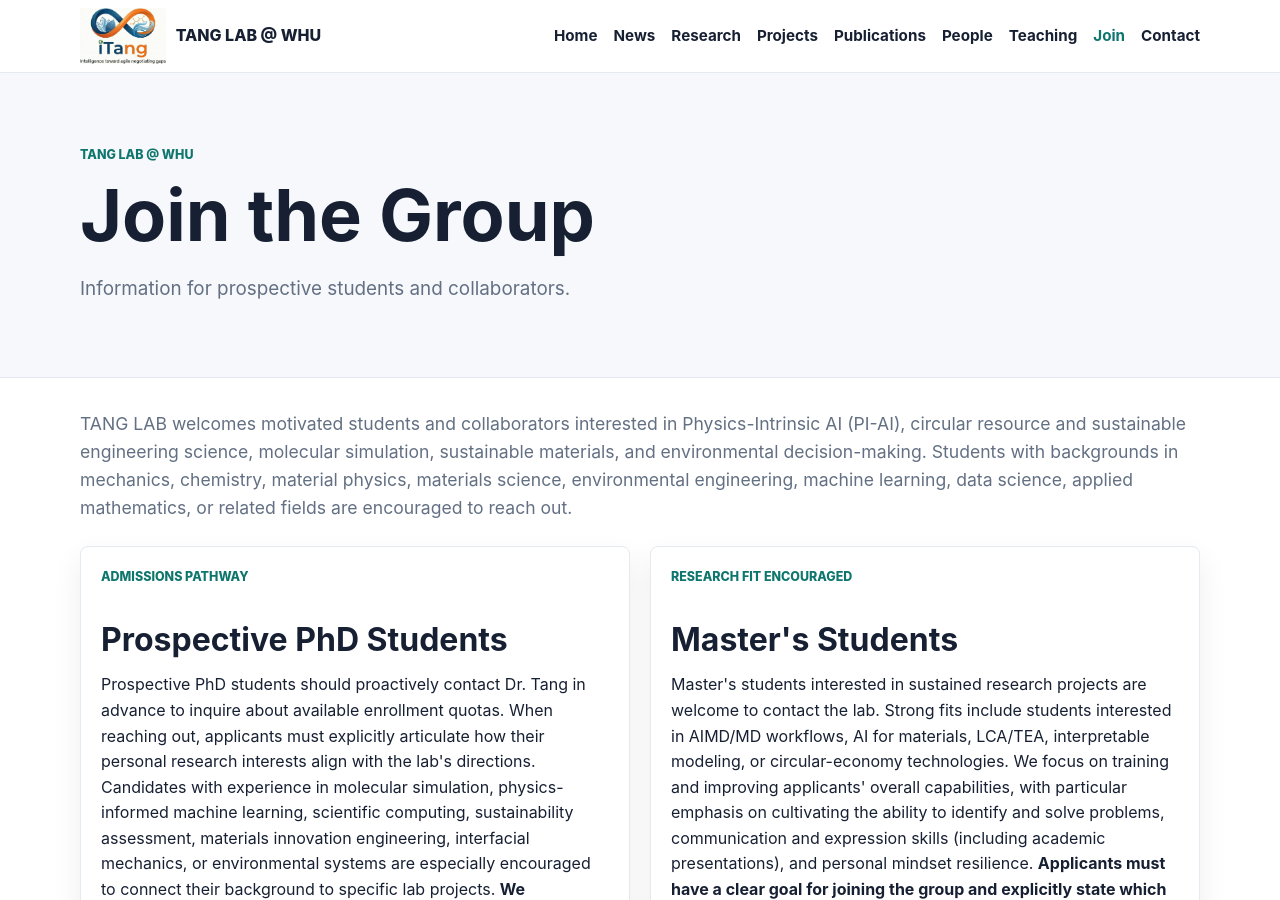
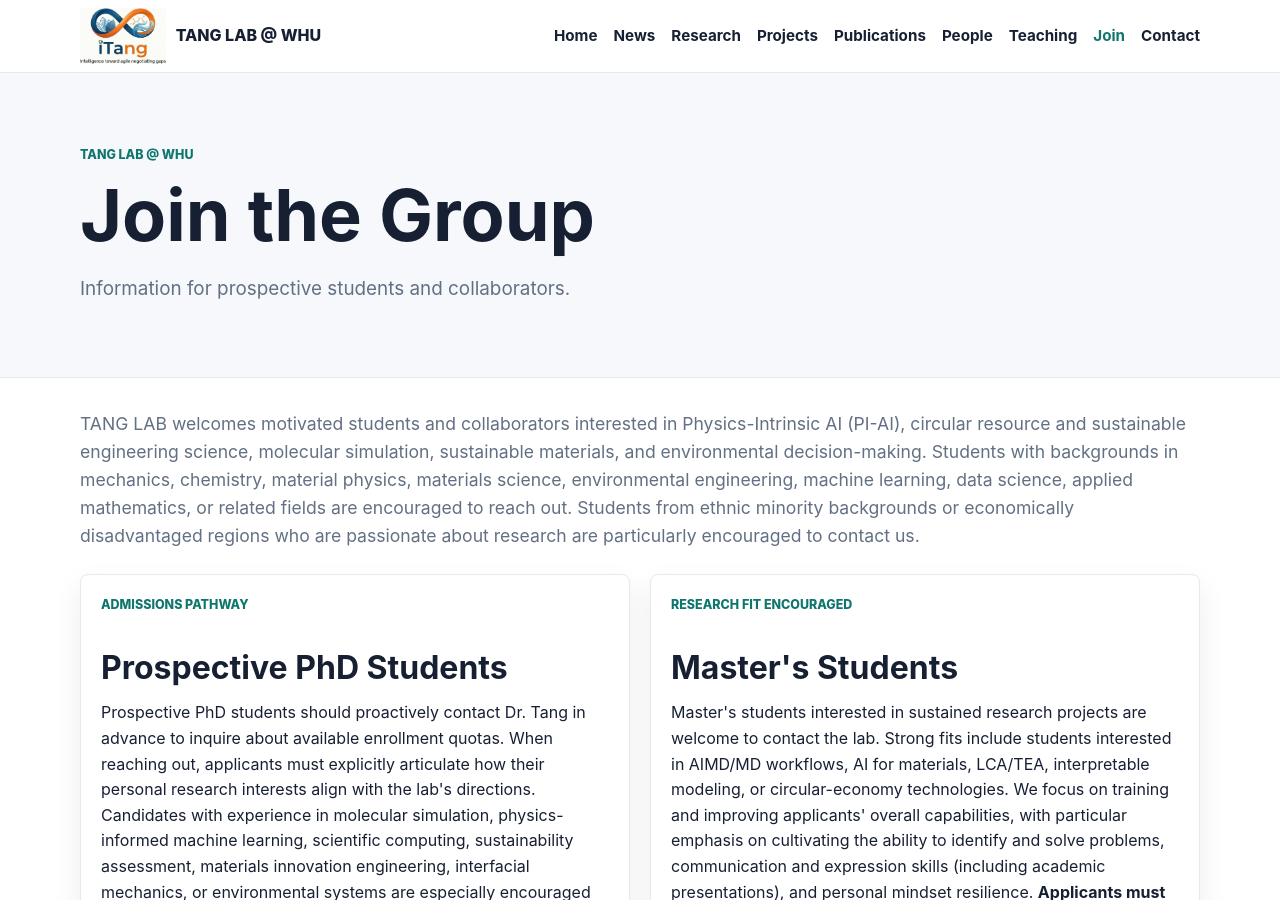
Before and after one commit to TANG-LAB-WHU/tanglab.github.io, a Jekyll site: the page built from pages/join.html, in a window 1280 px wide and 900 px high. Built offline with Jekyll 4.4.1, drawn with Linux system fonts in a browser that asks for light colours.

Commit message:
Add opportunities configuration file for laboratory recruitment information

```diff
--- a/_data/opportunities.yml
+++ b/_data/opportunities.yml
@@ -3,7 +3,7 @@ intro: >
   circular resource and sustainable engineering science, molecular simulation, sustainable materials, and
   environmental decision-making. Students with backgrounds in mechanics, chemistry, material physics, materials science, environmental
   engineering, machine learning, data science, applied mathematics, or related fields are
-  encouraged to reach out.
+  encouraged to reach out. Students from ethnic minority backgrounds or economically disadvantaged regions who are passionate about research are particularly encouraged to contact us.
 sections:
   - title: "Prospective PhD Students"
     status: "Admissions pathway"
```
